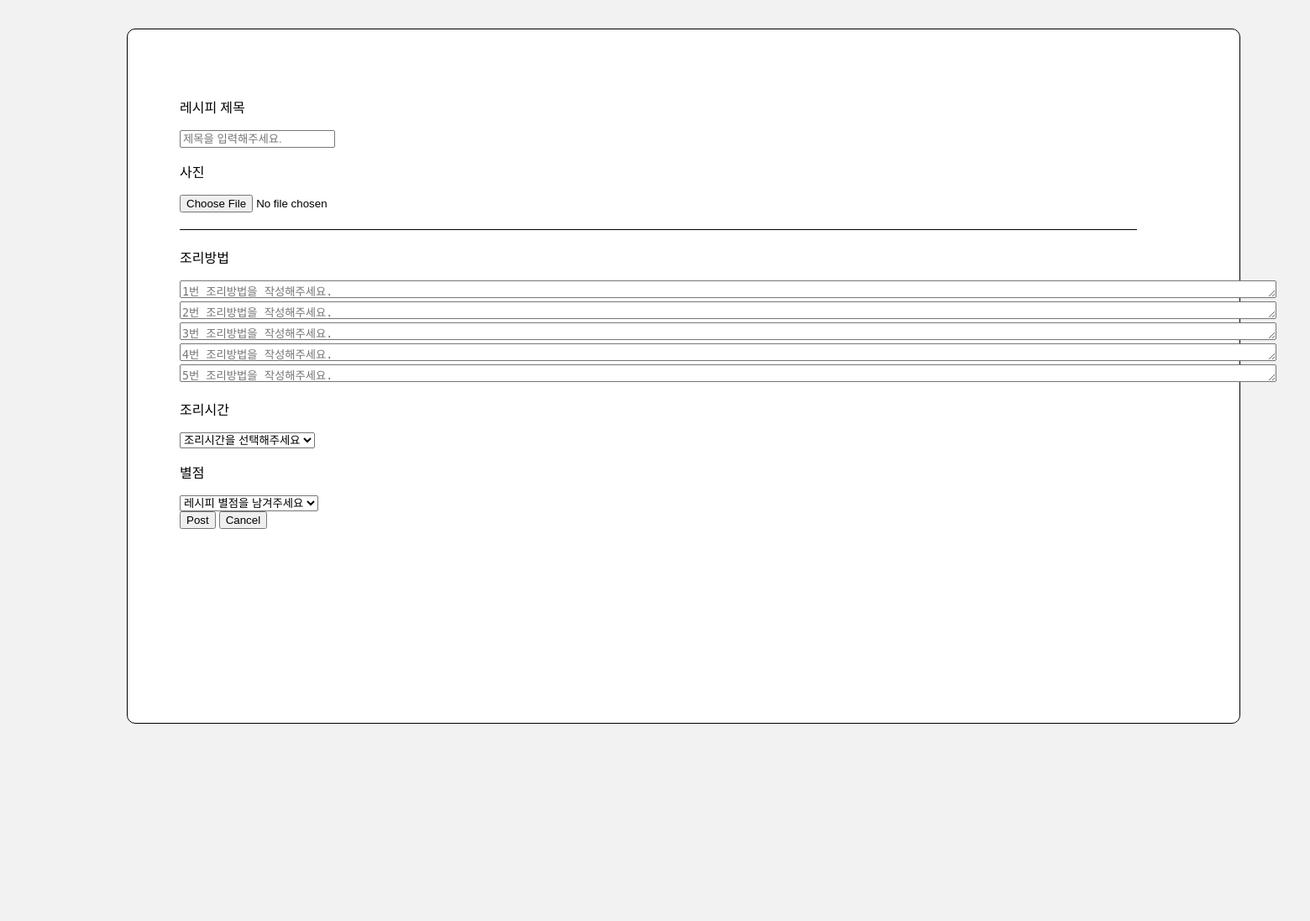
After one commit to headwing/fiveline-recipe, a Flask app: page /upload in a window 1560 px wide. The commit adds this page. Shown: the whole page at 84% size. Run offline with Flask 2, Linux system fonts and the light colour scheme.

Commit message:
login+main+upload

```diff
--- a/recipe/app.py
+++ b/recipe/app.py
@@ -12,8 +12,8 @@ import hashlib
 SECRET_KEY = 'SPARTA'
 
 @app.route('/')
-def home():
-   return render_template('index.html')
+def upload():
+   return render_template('upload.html')
 
 @app.route("/FLR", methods=["POST"])
 def recipe_post():
--- a/register_login/sparta_plus/project04/app.py
+++ b/register_login/sparta_plus/project04/app.py
@@ -57,6 +57,9 @@ def login():
 def register():
     return render_template('register.html')
 
+@app.route('/upload')
+def upload():
+   return render_template('upload.html')
 
 #################################
 ##  로그인을 위한 API            ##
@@ -119,28 +122,7 @@ def api_login():
 # 로그인된 유저만 call 할 수 있는 API입니다.
 # 유효한 토큰을 줘야 올바른 결과를 얻어갈 수 있습니다.
 # (그렇지 않으면 남의 장바구니라든가, 정보를 누구나 볼 수 있겠죠?)
-@app.route('/API/nick', methods=['GET'])
-def api_valid():
-    token_receive = request.cookies.get('mytoken')
 
-    # try / catch 문?
-    # try 아래를 실행했다가, 에러가 있으면 except 구분으로 가란 얘기입니다.
-
-    try:
-        # token을 시크릿키로 디코딩합니다.
-        # 보실 수 있도록 payload를 print 해두었습니다. 우리가 로그인 시 넣은 그 payload와 같은 것이 나옵니다.
-        payload = jwt.decode(token_receive, SECRET_KEY, algorithms=['HS256'])
-        print(payload)
-
-        # payload 안에 id가 들어있습니다. 이 id로 유저정보를 찾습니다.
-        # 여기에선 그 예로 닉네임을 보내주겠습니다.
-        userinfo = db.user.find_one({'id': payload['id']}, {'_id': 0})
-        return jsonify({'result': 'success', 'nickname': userinfo['nick']})
-    except jwt.ExpiredSignatureError:
-        # 위를 실행했는데 만료시간이 지났으면 에러가 납니다.
-        return jsonify({'result': 'fail', 'msg': '로그인 시간이 만료되었습니다.'})
-    except jwt.exceptions.DecodeError:
-        return jsonify({'result': 'fail', 'msg': '로그인 정보가 존재하지 않습니다.'})
 
 ##########메인페이지############
 @app.route("/FLR", methods=["GET"])
@@ -148,6 +130,55 @@ def recipe_get():
     post_list = list(db.post.find({}, {'_id': False}))
     return jsonify({'posts':post_list})
 
+##########업로드페이지############
+
+@app.route("/FLR", methods=["POST"])
+def recipe_post():
+    recipe_receive = request.form['title_give']
+    cookingtime_receive = request.form['cookingtime_give']
+    content1_receive = request.form['content1_give']
+    content2_receive = request.form['content2_give']
+    content3_receive = request.form['content3_give']
+    content4_receive = request.form['content4_give']
+    content5_receive = request.form['content5_give']
+    star_receive = request.form['star_give']
+    image_receive = request.form['image_give']
+    post_list = list(db.post.find({}, {'_id': False}))
+    count = len(post_list) + 1
+
+
+    doc = {
+        'recipe': recipe_receive,
+        'cookingtime': cookingtime_receive,
+        'content1': content1_receive,
+        'content2': content2_receive,
+        'content3': content3_receive,
+        'content4': content4_receive,
+        'content5': content5_receive,
+        'page':count,
+        'star':star_receive,
+        'image': image_receive
+    }
+
+    db.post.insert_one(doc)
+
+    return jsonify({'msg': '작성 완료!'})
+
+
+@app.route("/FLR/user", methods=["GET"])
+def api_valid():
+    token_receive = request.cookies.get('mytoken')
+    try:
+        payload = jwt.decode(token_receive, SECRET_KEY, algorithms=['HS256'])
+        userinfo = db.user.find_one({'id': payload['id']}, {'_id': 0})
+        return jsonify({'result': 'success', 'nickname': userinfo['nick']})
+    except jwt.ExpiredSignatureError:
+        return jsonify({'result': 'fail', 'msg': '로그인 시간이 만료되었습니다.'})
+    except jwt.exceptions.DecodeError:
+        return jsonify({'result': 'fail', 'msg': '로그인 정보가 존재하지 않습니다.'})
+
+
+
 
 if __name__ == '__main__':
     app.run('0.0.0.0', port=5000, debug=True)
--- /dev/null
+++ b/register_login/sparta_plus/project04/templates/upload.html
@@ -0,0 +1,163 @@
+<!DOCTYPE html>
+<html lang="en">
+<head>
+        <meta charset="UTF-8">
+     <meta name="viewport" content="width=device-width, initial-scale=1, shrink-to-fit=no">
+   <script src="https://ajax.googleapis.com/ajax/libs/jquery/3.5.1/jquery.min.js"></script>
+    <script src="https://cdn.jsdelivr.net/npm/bootstrap@5.0.2/dist/js/bootstrap.bundle.min.js"
+            integrity="sha384-MrcW6ZMFYlzcLA8Nl+NtUVF0sA7MsXsP1UyJoMp4YLEuNSfAP+JcXn/tWtIaxVXM"
+            crossorigin="anonymous"></script>
+    <link href="https://fonts.googleapis.com/css2?family=Nanum+Pen+Script&display=swap" rel="stylesheet">
+
+    <title>Title</title>
+</head>
+<style>
+    *{text-align: left ;
+
+    }
+
+   .Line-1 {
+  width: 1140px;
+  height: 1px;
+  margin: 20px 0 20px;
+  background-color: #000;
+}
+body {background-color: #f2f2f2;}
+.main {
+    background-color: white;
+             width: 1200px;
+  height: 700px;
+  flex-grow: 0;
+
+  margin: auto;
+  padding: 64px 62px 62px;
+  border-radius: 10px;
+  border: solid 1px #000;
+  background-color: #fff;
+       align-content: flex-start;
+}
+.upload-menu {
+  width: 1440px;
+  height: 1024px;
+  flex-grow: 0;
+    margin: auto;
+  padding: 26px 13px 31px 81px;
+  background-color: #f2f2f2;
+}
+
+
+
+
+</style>
+<script>
+    function save_post() {
+        let title = $('#title').val()
+        let cookingtime = $('#cookingtime').val()
+        let content1 = $('#content1').val()
+        let content2 = $('#content2').val()
+        let content3 = $('#content3').val()
+        let content4 = $('#content4').val()
+        let content5 = $('#content5').val()
+        let image = $('#image').val()
+        let star = $('#star').val()
+        $.ajax({
+            type: 'POST',
+            url: '/FLR',
+            data: {title_give: title,  cookingtime_give: cookingtime, content1_give: content1, content2_give: content2, content3_give: content3, content4_give: content4, content5_give: content5, image_give: image, star_give: star},
+            success: function (response) {
+                alert(response['msg'])
+                window.location.reload()
+            }
+        });
+    }
+
+
+$(document).ready(function() {
+    show_nickname();
+});
+
+function show_nickname(){
+    $.ajax({
+    type: "GET",
+    url: "/FLR/user",
+    data: {},
+    success: function (response) {
+        let nickname = response['nickname'];
+        let temp_html = `<label>닉네임</label><div id="nickname">${nickname}</div>>`
+            $("#nicknamebox").append(temp_html);
+
+        }
+});
+    }
+</script>
+<body>
+<div class="upload-menu">
+    <section id="main" class="main">
+    <section id="back" class="back">
+        <div class="art_sign">
+
+            <form>
+                <div class="input-group input-group-lg">
+                    <span class="input-group-text" id="inputGroup-sizing-lg1"><p>레시피 제목</p></span>
+                    <input id="title" type="text" class="form-control"
+                             required placeholder="제목을 입력해주세요.">
+                    <div class="nicknamebox">
+                    </div>
+
+                    <span class="input-group-text" id="inputGroup-sizing-lg4"><p>사진</p></span>
+                    <div id = imageinput>
+                            <input id="image" type="file" name="myImage" accept="image/*" />
+                        </div>
+
+                </div>
+
+                <div class="Line-1"></div>
+                <span class="input-group-text" id="inputGroup-sizing-lg5"><p>조리방법</p></span>
+                <div class="input-group">
+                    <textarea id="content1" class="form-control" name="content1" rows="1" cols="160" placeholder="1번 조리방법을 작성해주세요." required></textarea>
+                    </div>
+                <div class="input-group">
+                    <textarea id="content2" class="form-control" name="content2" rows="1" cols="160" placeholder="2번 조리방법을 작성해주세요." required></textarea>
+                    </div>
+                <div class="input-group">
+                    <textarea id="content3" class="form-control" name="content3" rows="1" cols="160" placeholder="3번 조리방법을 작성해주세요." required></textarea>
+                    </div>
+                <div class="input-group">
+                    <textarea id="content4" class="form-control" name="content4" rows="1" cols="160" placeholder="4번 조리방법을 작성해주세요." required></textarea>
+                    </div>
+                <div class="input-group">
+                    <textarea id="content5" class="form-control" name="content5" rows="1" cols="160" placeholder="5번 조리방법을 작성해주세요." required></textarea>
+                </div>
+                <div class="input-group input-group-lg input2">
+                    <span class="input-group-text" ><p>조리시간</p></span>
+                      <select required id="cookingtime" class="form-select" aria-label="Default select example">
+                          <option value="" disabled selected>조리시간을 선택해주세요</option>
+                          <option value="5분">5분</option>
+                          <option value="10분">10분</option>
+                          <option value="20분">20분</option>
+                      </select>
+                      <span class="input-group-text" ><p>별점</p></span>
+                      <select required id="star" class="form-select" aria-label="Default select example">
+                          <option value="" disabled selected>레시피 별점을 남겨주세요</option>
+                          <option value="*">*</option>
+                          <option value="**">**</option>
+                          <option value="***">***</option>
+                          <option value="****">****</option>
+                          <option value="*****">*****</option>
+                      </select>
+                </div>
+                <div id="space"></div>
+                <div class="mybtn" id="buttons">
+                    <button type="button" class="btn btn-primary btn-lg" onclick="save_post()">Post</button>
+                    <button type="button" class="btn btn-secondary btn-lg" onclick="location.href='/home'">Cancel</button>
+                </div>
+            </form>
+            </div>
+
+                </div>
+                </div>
+
+    </section>
+</section>
+</body>
+</html>
```
Also changed, not shown: register_login/sparta_plus/project04/templates/index.html (+6 -2 lines).
